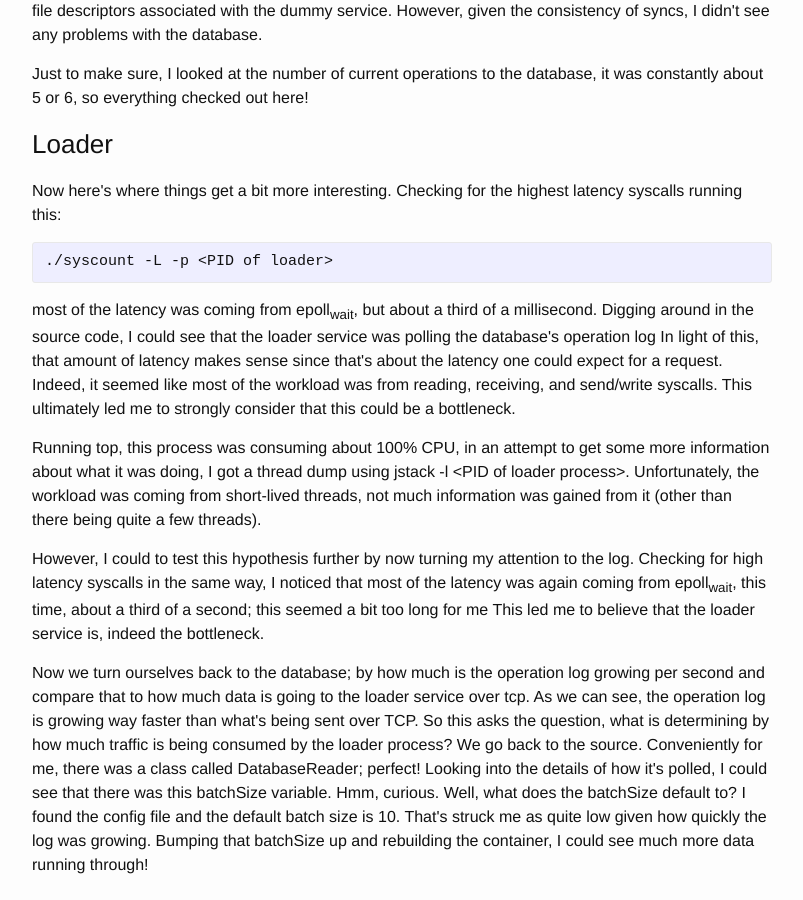
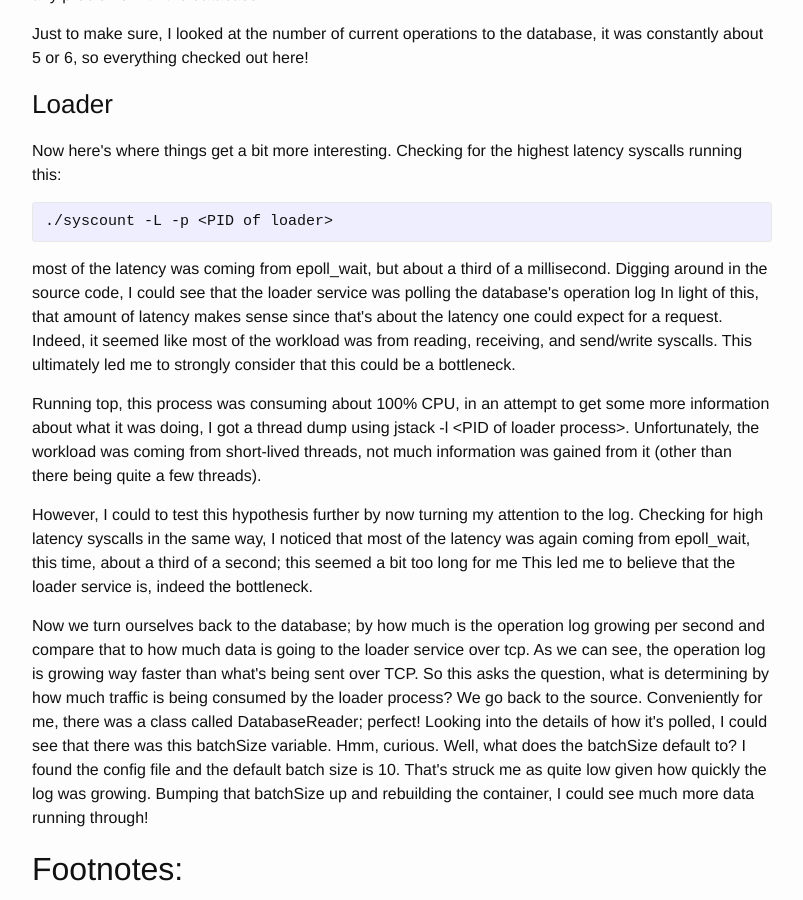
Before and after one commit to b-t-g/b-t-g.github.io, a Jekyll site: the page built from _posts/2018-04-09-bcc.html, in a window 1280 px wide and 900 px high, scrolled down 1850 px. Shown: the whole window, without its empty margins (238-1041 px from the left). Built offline with Jekyll 4.4.1, drawn with Linux system fonts in a browser that asks for light colours; formulas are drawn with MathJax 3; some of the changed text lies outside the part shown.

Commit message:
Remove subscripts.

```diff
--- a/_posts/2018-04-09-bcc.html
+++ b/_posts/2018-04-09-bcc.html
@@ -34,9 +34,6 @@ Given that this was part of a real job interview process, some details are inten
 <div class="outline-text-3" id="text-orgabd60ca">
 <p>
 It seems like Docker's default security model makes it a bit non-trivial to run BCC in the container; indeed, since a Docker container doesn't contain its own
-</p>
-
-<p>
 kernel (and BCC often involves instrumenting the kernel), this seems like an understandable constraint (although such a thing <a href="http://dtrace.org/blogs/bmc/2012/06/07/dtrace-in-the-zone/">is possible in principle</a> <sup><a id="fnr.2" class="footref" href="#fn.2">2</a></sup>). However, a lot
 of very meaningful information can be gleaned from running BCC tools on the host. On the one hand, that does, admittedly, make some useful scripts like <a href="https://github.com/iovisor/bcc/blob/master/tools/profile.py">profile</a> more difficult to use. However,
 given that I could get the whole pipeline on one host, I had easy access to system wide statistics such as TCP traffic and latency; so it's not all doom and gloom.
@@ -53,9 +50,9 @@ into a transaction log.
 </p>
 
 <p>
-\[
+\\[
 \text{Dummy}\to\ \text{Database}\ \to \text{Loader}\ \to\ \text{Transaction Log}
-\]
+\\]
 </p>
 </div>
 </div>
@@ -130,7 +127,7 @@ Checking for the highest latency syscalls running this:
 ./syscount -L -p &lt;PID of loader&gt;
 </pre>
 <p>
-most of the latency was coming from epoll<sub>wait</sub>, but about a third of a millisecond. Digging around in the source code, I could see that the loader service was polling the database's operation log
+most of the latency was coming from epoll_wait, but about a third of a millisecond. Digging around in the source code, I could see that the loader service was polling the database's operation log
 In light of this, that amount of latency makes sense since that's about the latency one could expect for a request. Indeed, it seemed like most of the workload was from reading,
 receiving, and send/write syscalls. This ultimately led me to strongly consider that this could be a bottleneck.
 </p>
@@ -142,7 +139,7 @@ the workload was coming from short-lived threads, not much information was gaine
 
 <p>
 However, I could to test this hypothesis further by now turning my attention to the log. Checking for high latency syscalls in the same way, I noticed that most of the latency was again
-coming from epoll<sub>wait</sub>, this time, about a third of a second; this seemed a bit too long for me This led me to believe that the loader service is, indeed the bottleneck.
+coming from epoll_wait, this time, about a third of a second; this seemed a bit too long for me This led me to believe that the loader service is, indeed the bottleneck.
 </p>
 
 <p>
```
